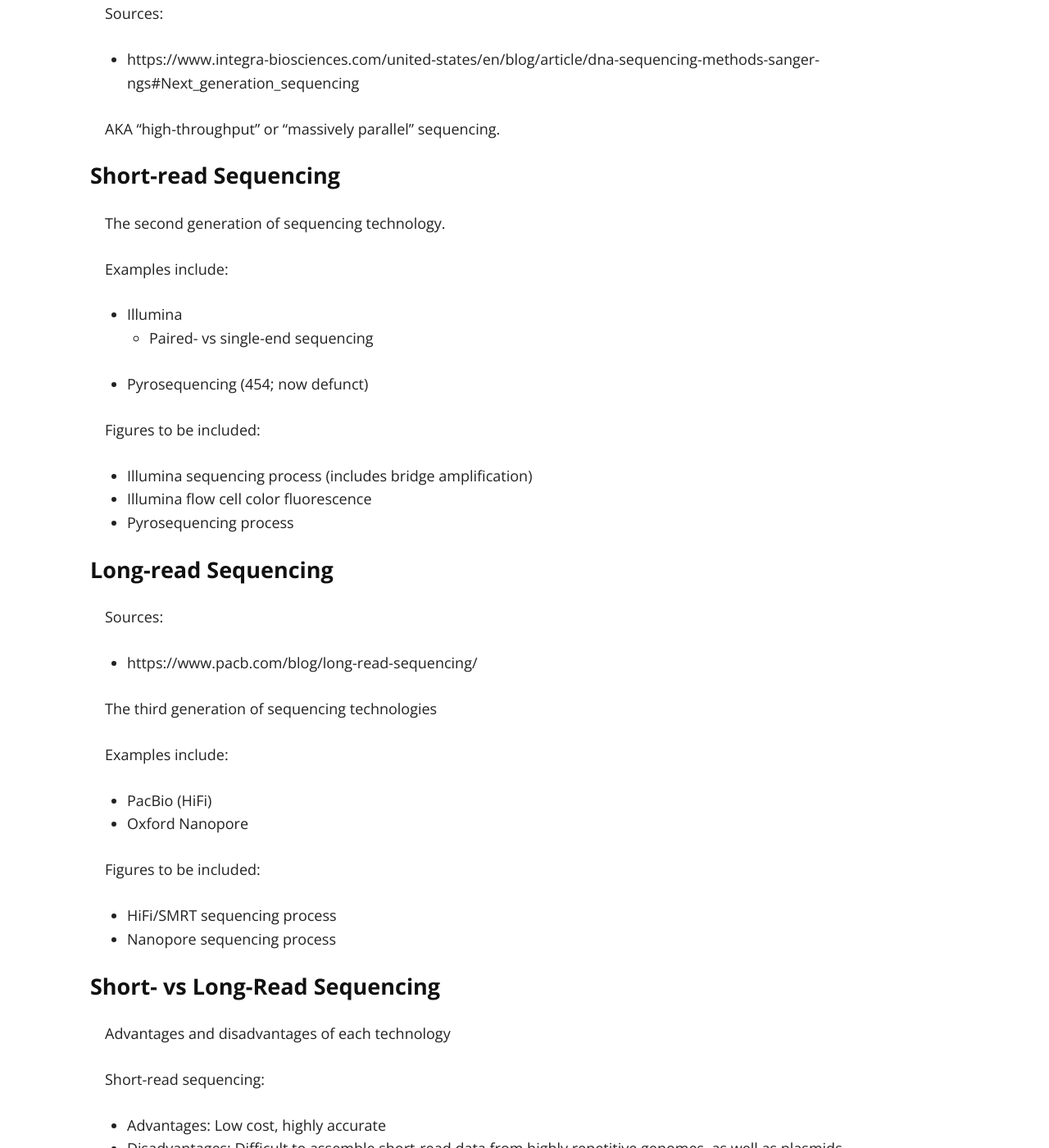
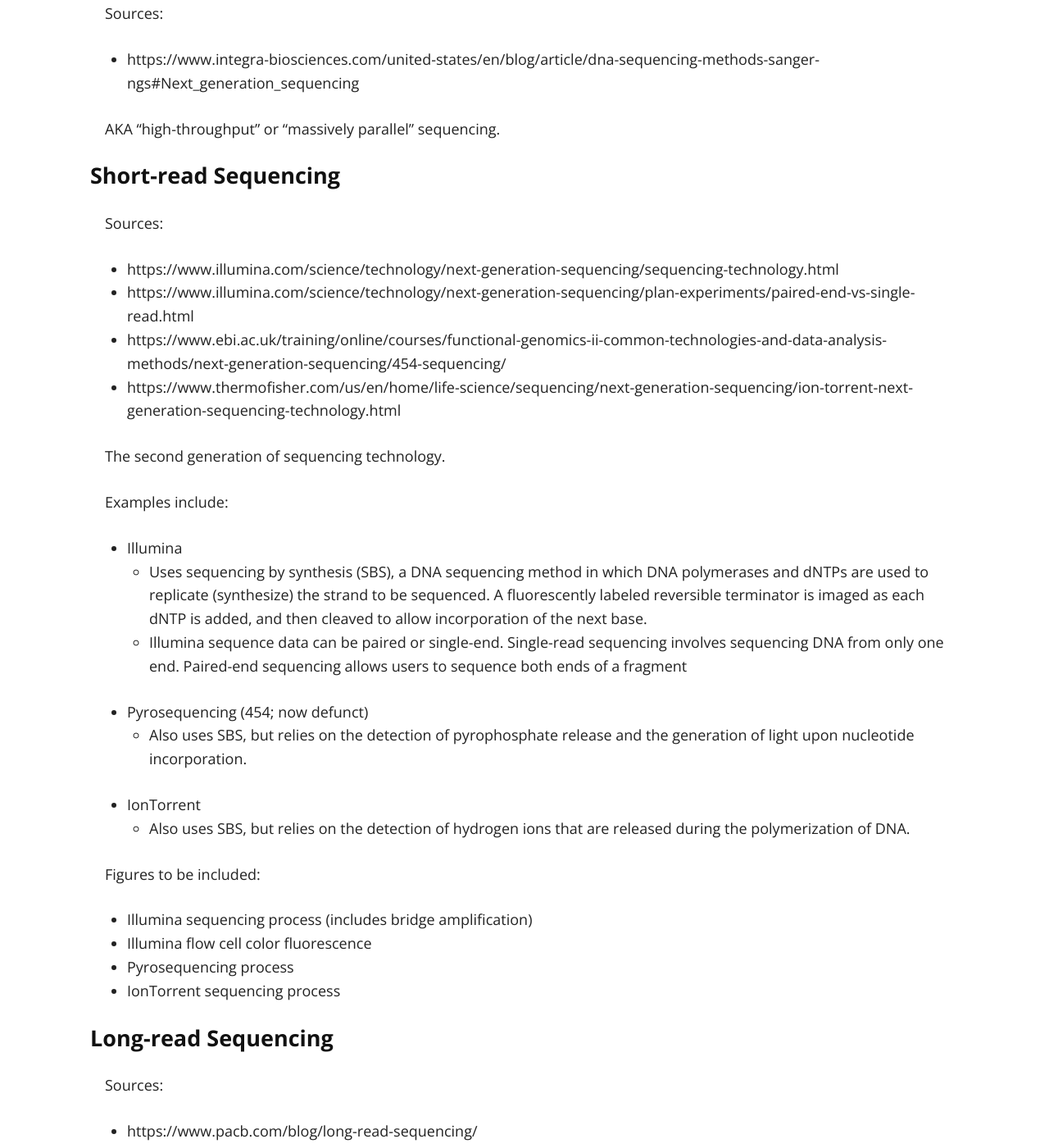
Before and after one commit to StaPH-B/midwest-region, a Jekyll site: the page built from in-progress/outline.md, in a window 1280 px wide and 1400 px high, scrolled down 2226 px. Shown: the whole window at 82% size. Built offline with Jekyll 4.4.1, drawn with Linux system fonts in a browser that asks for light colours; our own code applies the rules of GitHub Pages for plain Markdown files; some of the changed text lies outside the part shown.

Commit message:
Added more to sequencing section

```diff
--- a/in-progress/outline.md
+++ b/in-progress/outline.md
@@ -50,18 +50,30 @@ Sources:
 AKA "high-throughput" or "massively parallel" sequencing.
 
 #### Short-read Sequencing
+
+Sources:
+- https://www.illumina.com/science/technology/next-generation-sequencing/sequencing-technology.html
+- https://www.illumina.com/science/technology/next-generation-sequencing/plan-experiments/paired-end-vs-single-read.html
+- https://www.ebi.ac.uk/training/online/courses/functional-genomics-ii-common-technologies-and-data-analysis-methods/next-generation-sequencing/454-sequencing/
+- https://www.thermofisher.com/us/en/home/life-science/sequencing/next-generation-sequencing/ion-torrent-next-generation-sequencing-technology.html
+
 The second generation of sequencing technology.
 
 Examples include:
 
  - Illumina
-	 - Paired- vs single-end sequencing
+	 - Uses sequencing by synthesis (SBS), a DNA sequencing method in which DNA polymerases and dNTPs are used to replicate (synthesize) the strand to be sequenced. A fluorescently labeled reversible terminator is imaged as each dNTP is added, and then cleaved to allow incorporation of the next base.
+	 - Illumina sequence data can be paired or single-end. Single-read sequencing involves sequencing DNA from only one end. Paired-end sequencing allows users to sequence both ends of a fragment
  - Pyrosequencing (454; now defunct)
+	 - Also uses SBS, but relies on the detection of pyrophosphate release and the generation of light upon nucleotide incorporation.
+- IonTorrent
+	- Also uses SBS, but relies on the detection of hydrogen ions that are released during the polymerization of DNA.
 
 Figures to be included:
  - Illumina sequencing process (includes bridge amplification)
  - Illumina flow cell color fluorescence
  - Pyrosequencing process
+ - IonTorrent sequencing process
 
 #### Long-read Sequencing
 
@@ -98,14 +110,23 @@ Long-read sequencing:
 
 Sources:
  - https://www.idtdna.com/pages/community/blog/post/let-s-talk-about-sequencing
+ - https://www.idtdna.com/pages/technology/next-generation-sequencing/dna-sequencing/targeted-sequencing
 
 #### Whole Genome Sequencing (WGS)
 
+Sequencing the entirety of the DNA sequence of an organism's genome. WGS data is the most common type of sequencing data analyzed by public health bioinformaticians.
+
 #### Targeted Sequencing
+
+Sequencing specific area of interest in the genome, such as a gene or coding region.
 
 #### Whole Exome Sequencing (WES)
 
+Sequencing only the protein coding genes (exons) of the genome.
+
 #### Amplicon Sequencing
+
+Sequencing DNA fragments amplified by PCR (AKA amplicons).
 
 #### Hybridization Capture
 
```
Also changed, not shown: other parts of in-progress/outline.md (+0 -1 lines).
